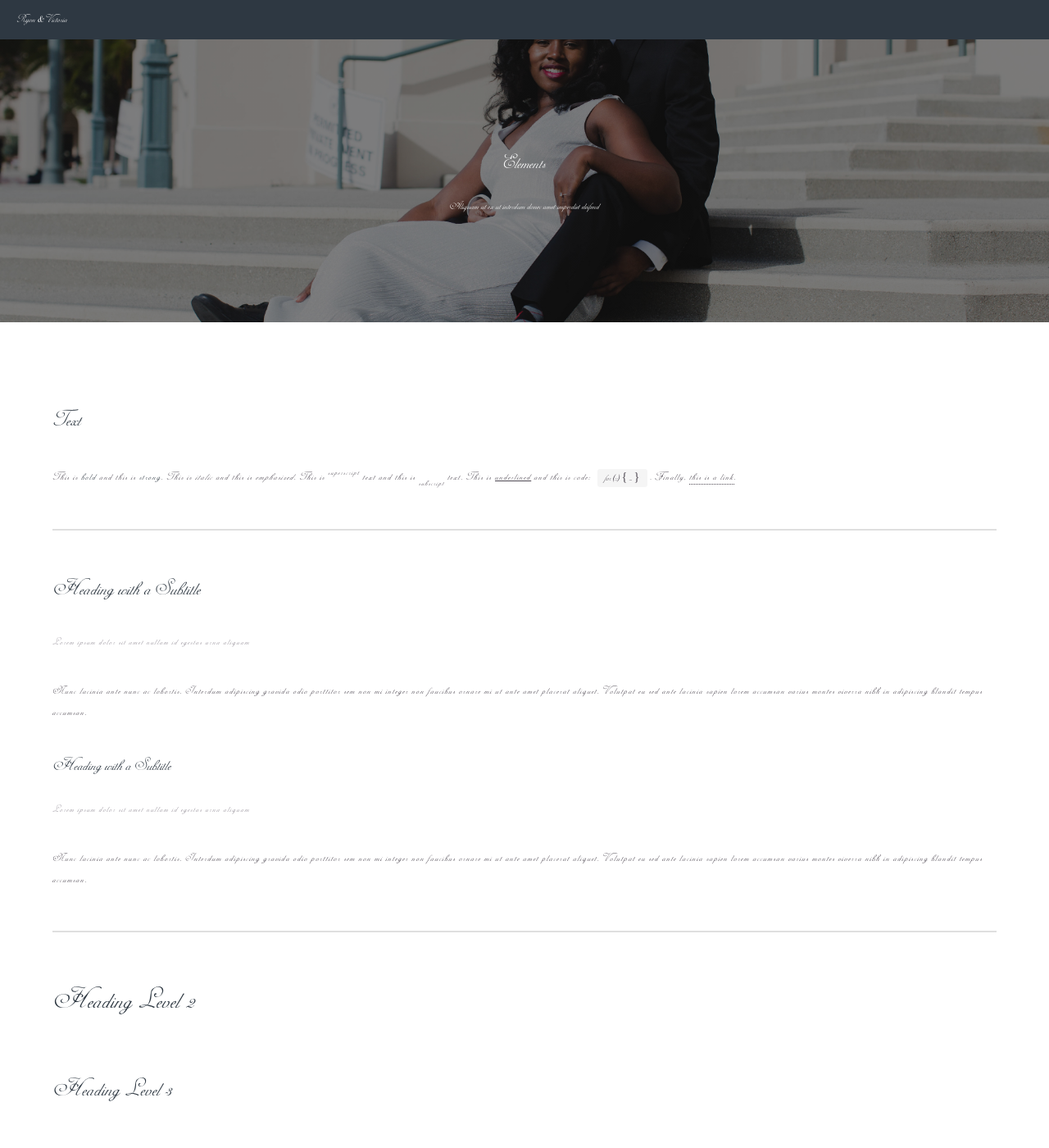
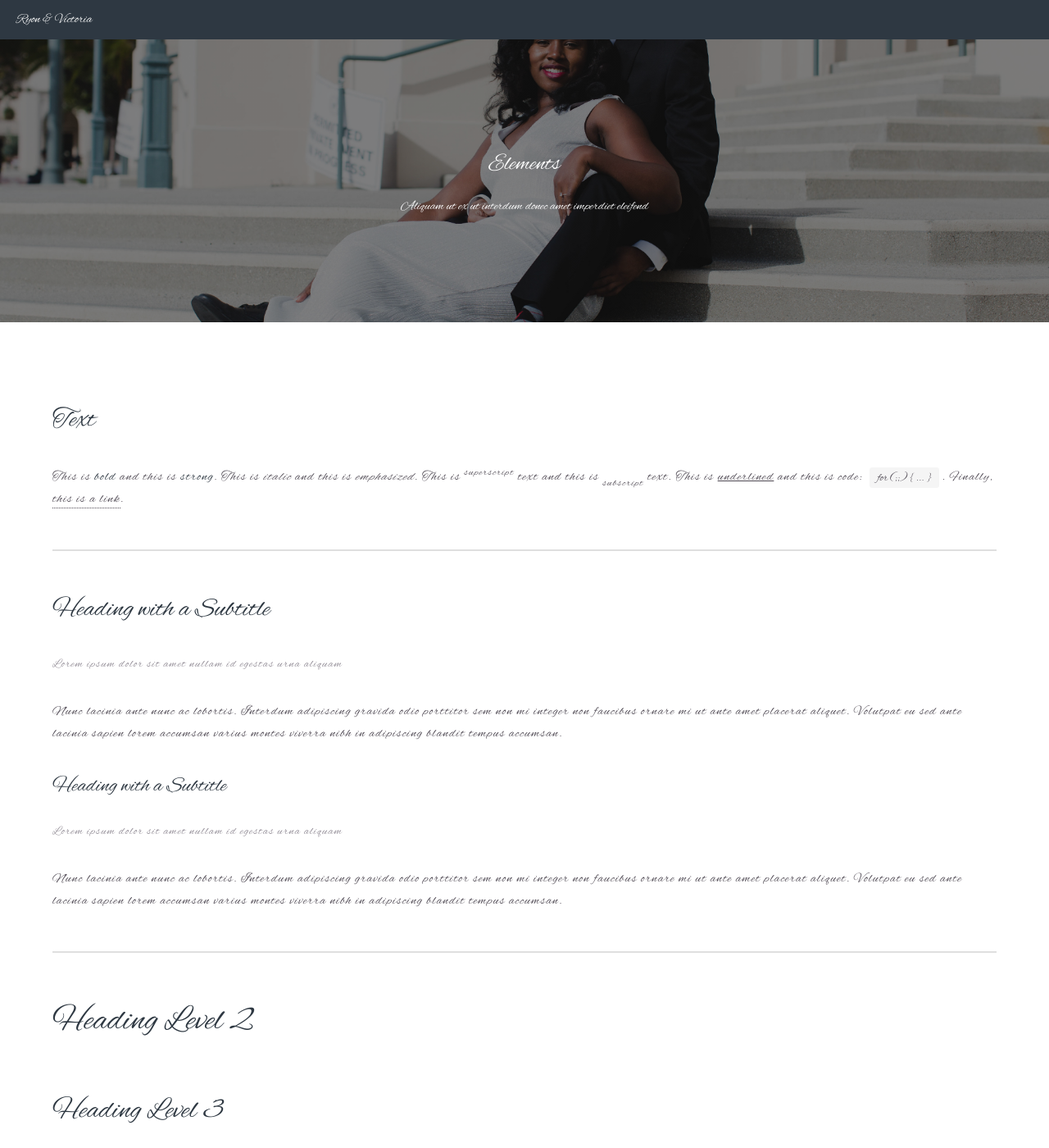
Before and after one commit to ReverendHill/ReverendHill.github.io, a Jekyll site: the page built from elements.html, in a window 1280 px wide and 1400 px high. Shown: the whole window at 82% size. Built offline with Jekyll 4.4.1, drawn with Linux system fonts in a browser that asks for light colours.

Commit message:
Font change

```diff
--- a/_sass/libs/_vars.scss
+++ b/_sass/libs/_vars.scss
@@ -31,8 +31,8 @@
 	$font: (
 		// family:				('Open Sans', Helvetica, sans-serif),
 		// family-fixed:		('Courier New', monospace),
-		family:				('tester2'),
-		family-fixed:		('tester2'),
+		family:				('tester'),
+		family-fixed:		('tester'),
 		weight:				400,
 		weight-bold:		600,
 		weight-extrabold:	800
```
Also changed, not shown: 2 other files.
